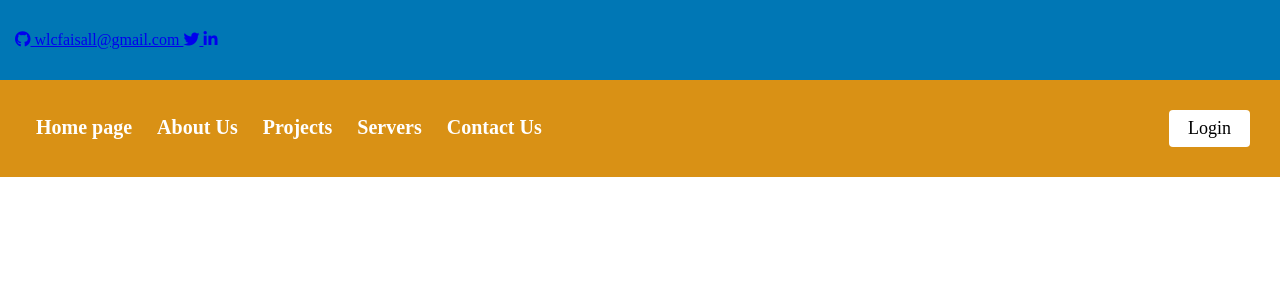
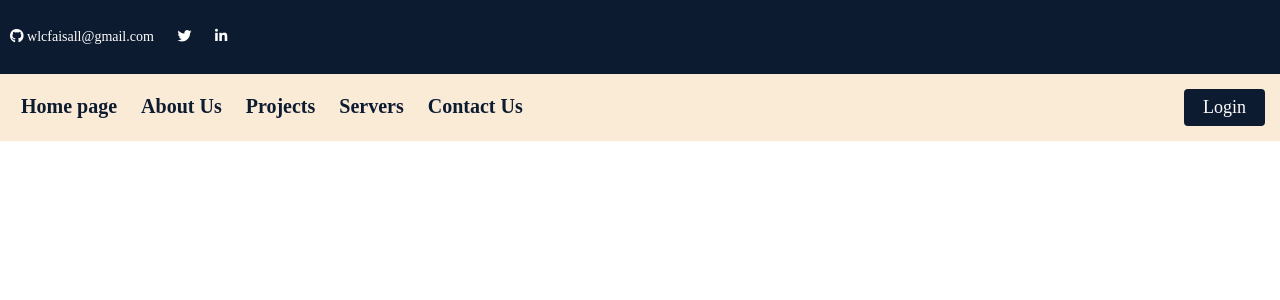
Before and after one commit to Fais2l/SmartBuild, a PHP site: page /Includes/header.php in a window 1280 px wide. Shown: the top 300 px of the page. Run offline with PHP 8.4, Linux system fonts and the light colour scheme.

Commit message:
Few updates for header and footer.

```diff
--- a/css/style.css
+++ b/css/style.css
@@ -1,5 +1,4 @@
-/*Header,footer,butten,main element for home page*/
-/* Hear style header and footer*/
+/*Header & footer main */
 html {
     scroll-behavior: smooth;
 }
@@ -12,30 +11,37 @@ body {
     margin: 0px;
 }
 
-main{
-    flex: 1;
+main {
+    flex: 1 0 auto;
     padding: 0px;
     margin: 0px;
 }
-/*top-header*/
+
+/*Top header CSS */
 
 .top-header {
-    background-color: #0077b5;
+    background-color: #0d1b31;
     color: white;
-    padding : 15px;
+    padding: 15px 0;
+    text-align: lef4;
+    font-size: 14px;
 }
 
-/*Header CSS*/
+.top-header a {
+    color: white;
+    text-decoration: none;
+    margin: 0 10px;
+}
+
+/*header*/
+
 header {
-    background-color: rgb(217, 145, 21);
-    color: white;
+
+    background-color: antiquewhite;
+    color: #0d1b31;
     display: flex;
     justify-content: space-between;
-    /* Align items to the ends */
-    padding: 15px;
-    position: sticky;
-    top: 0;
-    z-index: 1000px;
+
 }
 
 nav ul {
@@ -43,16 +49,15 @@ nav ul {
     margin: 18px;
     padding: 3px;
     display: flex;
-    /* Display list items horizontally */
 }
 
 nav ul li {
-    margin-right: 25px;
+    margin-right: 24px;
 }
 
 nav ul li a {
-    color: white;
     text-decoration: none;
+    color: #0d1b31;
     font-weight: bold;
     font-size: 20px;
 }
@@ -61,85 +66,29 @@ nav ul li a:hover {
     text-decoration: underline;
 }
 
+/*login button*/
+
 .log-content .btn {
     display: inline-block;
     padding: 8px 19px;
     margin: 15px;
-    background-color: white;
-    text-decoration: none;
-    border-radius: 4px;
-    color: black;
-    font-size: 18px;
-}
-
-.log-content .btn:hover {
-    transform: scale(1.04); /* Makes the button 10% bigger */
-}
-
-/*Header content*/
-.header-content {
-    display: flex;
-    align-items: center;
-    padding: 15px;
-.social-icons a {
-    text-decoration: none;
-    color: #333;
-    font-size: 2rem;
-    transition: color 0.3s transform ease;
-    position: relative;
-    overflow: hidden;
-}
-.social-icons a::before {
-    content: '';
-    position: absolute;
-    top: 50%;
-    left: -100%;
-    width: 200%;
-    height: 400%;
-    background: radial-gradient(circle, rgba(255,255,255,0.2) 20%, rgba(255,255,255,0) 70%);
-    transform: translate(-50%, -50%) rotate(25deg);
-    transition: left 0.5s ease;
-}
-.social-icons a:hover::before {
-    left: 100%;
-}
-.social-icons a.github:hover {
-    color: #0a2e5c;
-}
-
-.social-icons a.twitter:hover {
-    color: #1da1f2;
-}
-.social-icons a.linkedin:hover {
-    color: #0077b5;
-}
-
-/*I made class for all button in the Home page*/
-/*.btn {
-    display: inline-block;
-    padding: 8px 19px;
-    margin: 15px;
-    background-color: rgb(3, 3, 32);
+    background-color: #0d1b31;
     text-decoration: none;
     border-radius: 4px;
     color: white;
     font-size: 18px;
 }
 
-/*Footer CSS*/
+.log-content .btn:hover {
+    transform: scale(1.04);
+    /* Makes the button 10% bigger */
+}
+
+/* Footer CSS */
 
 footer {
-    padding: 0px;
-    margin: 0px;
-    background-color: rgb(13, 13, 41);
-    padding: 20px 0;
+    background-color: #0d1b31;
     color: white;
-    margin: 0px;
+    text-align: center;
+    padding: 20px;
 }
-
-/* End Footer*/
-
-.End-footer {
-    display: block;
-    text-align: center;
-}
```
Also changed, not shown: logout.php (deleted), public/logout.php (added).
